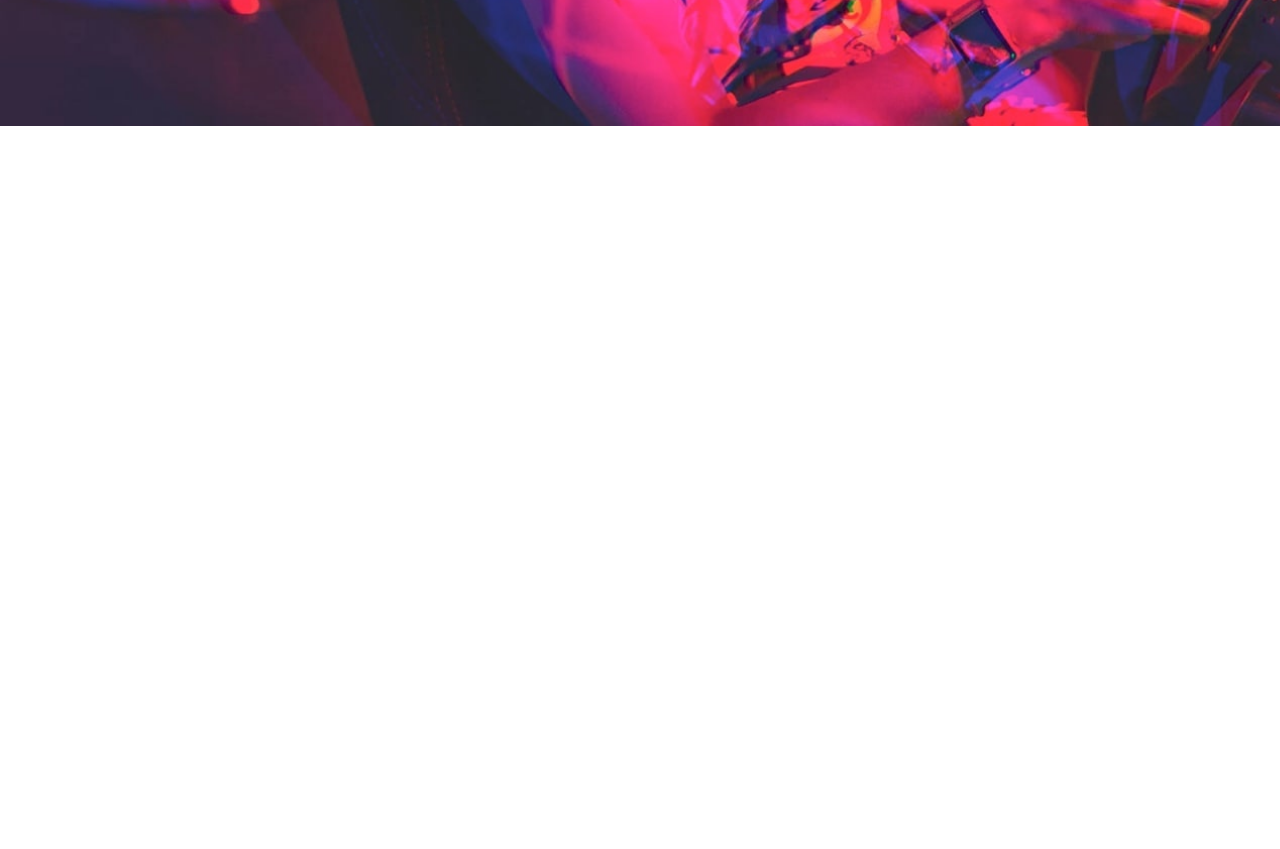
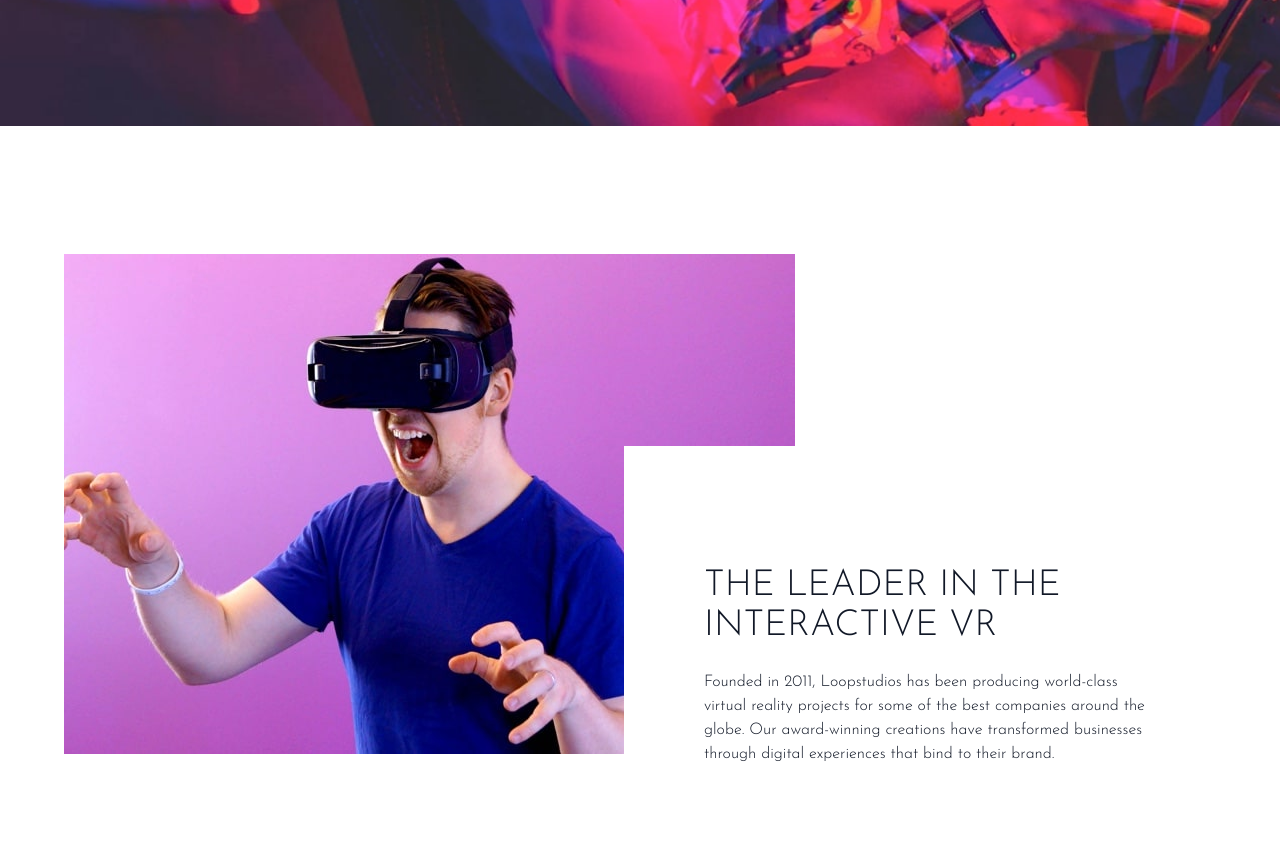
Before and after one commit to JRGironDev/loopstudios-website, a website: page index.html in a window 1280 px wide. Shown: the part 530-1379 px from the top of the page. Before the commit the page ends 800 px from the top, so only its background shows below. Drawn offline with Linux system fonts and the light colour scheme.

Commit message:
features-section

```diff
--- a/index.html
+++ b/index.html
@@ -70,6 +70,31 @@
       </div>
     </section>
 
-    <!--Furur-->
+    <!--Feature section -->
+    <section id="feature">
+      <!--Feature Container-->
+      <div
+        class="relative container flex-flex-col max-w-6xl mx-auto my-32 px-6 text-gray-900 md:flex-row md:px-0"
+      >
+        <!--Image -->
+        <img src="images/desktop/image-interactive.jpg" alt="" />
+        <!--Text Container-->
+        <div
+          class="top-48 pr-0 bg-white md:absolute md:right-0 md:py-20 md:pl-20"
+        >
+          <h2
+            class="max-w-lg mt-10 mb-6 font-sans text-4xl text-center text-gray-900 uppercase md:text-5xl.md:mt-0 md:text-left"
+          >
+            The leader in the interactive VR
+          </h2>
+          <p class="max-w-md text-center md:text-left">
+            Founded in 2011, Loopstudios has been producing world-class virtual
+            reality projects for some of the best companies around the globe.
+            Our award-winning creations have transformed businesses through
+            digital experiences that bind to their brand.
+          </p>
+        </div>
+      </div>
+    </section>
   </body>
 </html>
```
Also changed, not shown: css/style.css, readme.md.
